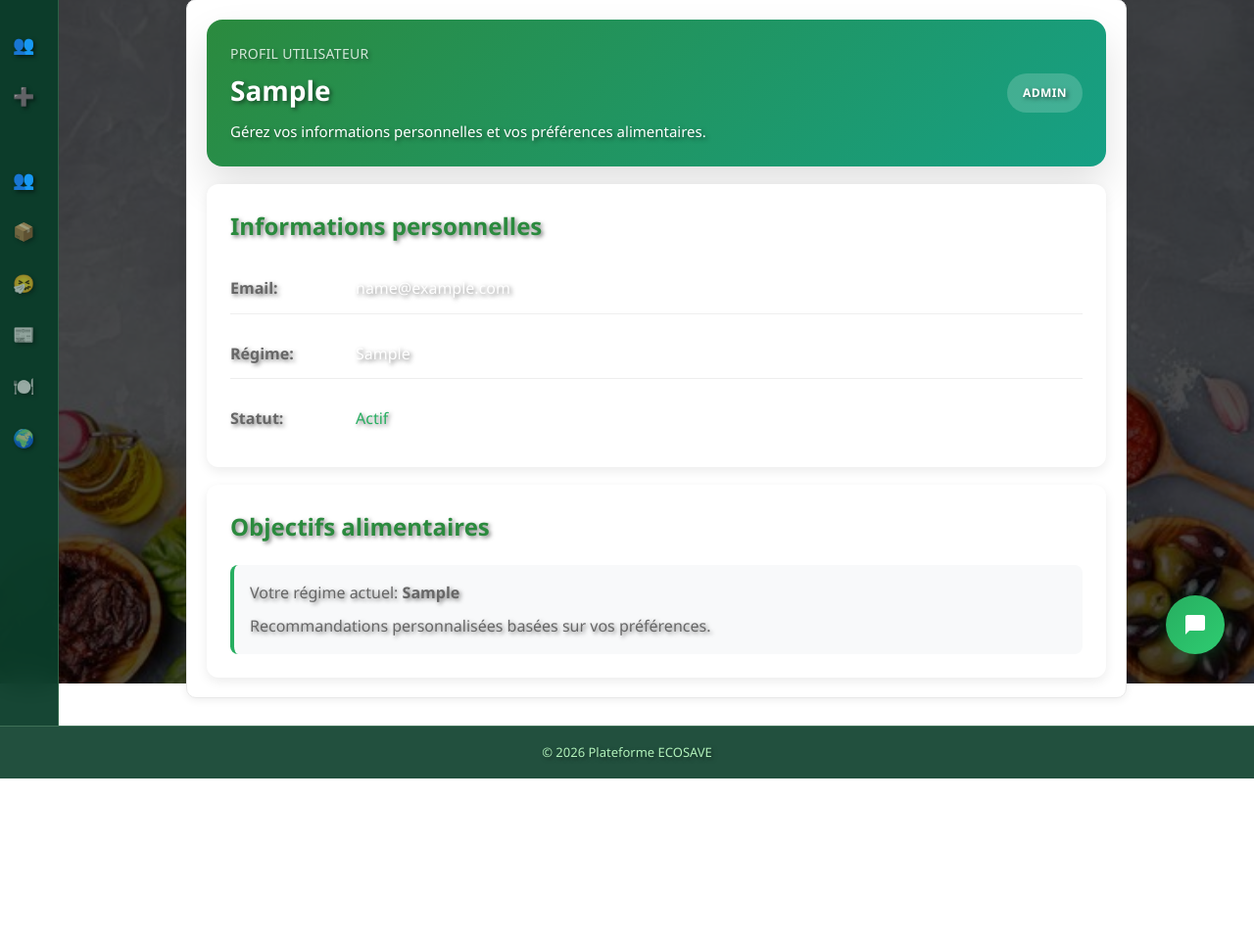
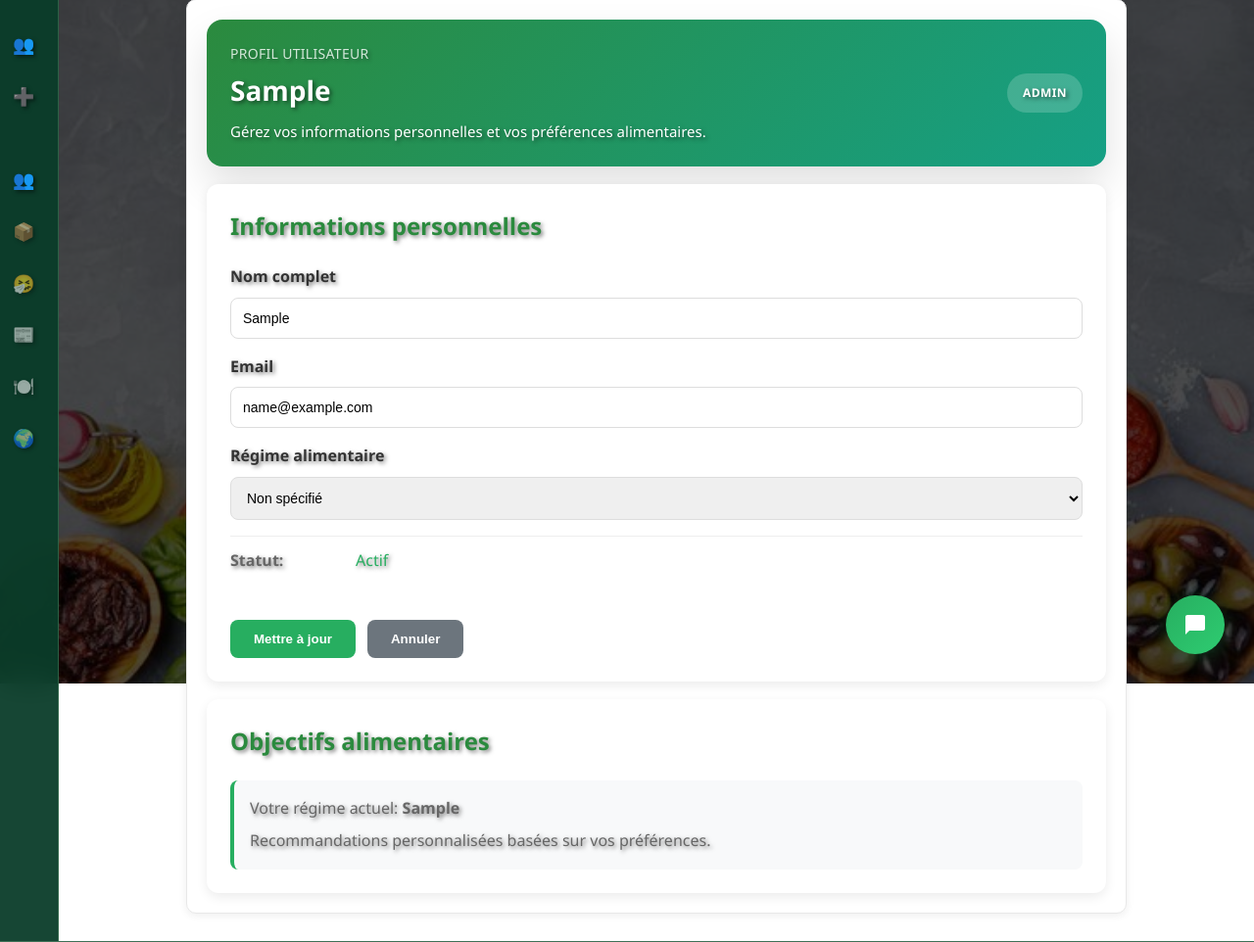
Before and after one commit to youssefchaabane/projet-web-les-visionnaires, a PHP site: page /view/profile.php in a window 1280 px wide. Shown: the part 102-1064 px from the top of the page at 98% size. Before the commit the page ends 897 px from the top, so only its background shows below. Run offline with PHP 8.4, Linux system fonts and the light colour scheme; the visitor is signed in with stand-in values (Sample User, id 1); tables that the repository leaves empty or names only in its code hold one stand-in row (values such as "Sample post").

Commit message:
des autres nouveaux modifications

```diff
--- a/view/profile.php
+++ b/view/profile.php
@@ -11,6 +11,44 @@ $user = $controller->recuperer($userId);
 if ($user === null) {
     header('Location: ' . app_base_from_script() . '/view/logout.php');
     exit;
+}
+
+// Traitement du formulaire de modification
+if ($_SERVER['REQUEST_METHOD'] === 'POST' && isset($_POST['update_profile'])) {
+    $nomPrenom = trim($_POST['nom_prenom'] ?? '');
+    $email = trim($_POST['email'] ?? '');
+    $regime = trim($_POST['regime'] ?? '');
+
+    $errors = [];
+
+    // Validation
+    if (empty($nomPrenom)) {
+        $errors[] = 'Le nom complet est obligatoire.';
+    }
+    if (empty($email)) {
+        $errors[] = 'L\'email est obligatoire.';
+    } elseif (!filter_var($email, FILTER_VALIDATE_EMAIL)) {
+        $errors[] = 'L\'email n\'est pas valide.';
+    }
+
+    if (empty($errors)) {
+        // Mise à jour des informations
+        $updateData = [
+            'nom_prenom' => $nomPrenom,
+            'email' => $email,
+            'regime' => $regime ?: null
+        ];
+
+        $success = $controller->mettreAJour($userId, $updateData);
+
+        if ($success) {
+            // Recharger les données utilisateur
+            $user = $controller->recuperer($userId);
+            $successMessage = 'Vos informations ont été mises à jour avec succès.';
+        } else {
+            $errorMessage = 'Une erreur est survenue lors de la mise à jour.';
+        }
+    }
 }
 
 $pageTitle = 'Mon profil ECOSAVE';
@@ -34,20 +72,68 @@ require __DIR__ . '/partials/header.php';
 
         <section style="background:#fff;padding:24px;border-radius:12px;box-shadow:0 4px 12px rgba(0,0,0,.08);">
             <h2 style="margin:0 0 20px;color:#2b8a3e;">Informations personnelles</h2>
-            <div style="display:grid;gap:16px;">
-                <div style="display:grid;grid-template-columns:120px 1fr;gap:8px;padding:12px 0;border-bottom:1px solid #eee;">
-                    <span style="font-weight:600;color:#666;">Email:</span>
-                    <span><?php echo htmlspecialchars($user['email'], ENT_QUOTES, 'UTF-8'); ?></span>
+
+            <?php if (!empty($errors)): ?>
+                <div style="background:#f8d7da;color:#721c24;padding:12px;border-radius:6px;margin-bottom:20px;border:1px solid #f5c6cb;">
+                    <?php foreach ($errors as $error): ?>
+                        <div style="margin-bottom:5px;"><?php echo htmlspecialchars($error, ENT_QUOTES, 'UTF-8'); ?></div>
+                    <?php endforeach; ?>
                 </div>
-                <div style="display:grid;grid-template-columns:120px 1fr;gap:8px;padding:12px 0;border-bottom:1px solid #eee;">
-                    <span style="font-weight:600;color:#666;">Régime:</span>
-                    <span><?php echo htmlspecialchars($user['regime'] ?? 'Non spécifié', ENT_QUOTES, 'UTF-8'); ?></span>
+            <?php endif; ?>
+
+            <?php if (!empty($successMessage)): ?>
+                <div style="background:#d4edda;color:#155724;padding:12px;border-radius:6px;margin-bottom:20px;border:1px solid #c3e6cb;">
+                    <?php echo htmlspecialchars($successMessage, ENT_QUOTES, 'UTF-8'); ?>
                 </div>
-                <div style="display:grid;grid-template-columns:120px 1fr;gap:8px;padding:12px 0;">
+            <?php endif; ?>
+
+            <?php if (!empty($errorMessage)): ?>
+                <div style="background:#f8d7da;color:#721c24;padding:12px;border-radius:6px;margin-bottom:20px;border:1px solid #f5c6cb;">
+                    <?php echo htmlspecialchars($errorMessage, ENT_QUOTES, 'UTF-8'); ?>
+                </div>
+            <?php endif; ?>
+            <form method="post" action="" style="display:grid;gap:16px;">
+                <div>
+                    <label style="display:block;margin-bottom:8px;font-weight:600;color:#333;">Nom complet</label>
+                    <input type="text" name="nom_prenom" value="<?php echo htmlspecialchars($user['nom_prenom'], ENT_QUOTES, 'UTF-8'); ?>"
+                           style="width:100%;padding:12px;border:1px solid #ddd;border-radius:8px;font-size:14px;">
+                </div>
+
+                <div>
+                    <label style="display:block;margin-bottom:8px;font-weight:600;color:#333;">Email</label>
+                    <input type="email" name="email" value="<?php echo htmlspecialchars($user['email'], ENT_QUOTES, 'UTF-8'); ?>"
+                           style="width:100%;padding:12px;border:1px solid #ddd;border-radius:8px;font-size:14px;">
+                </div>
+
+                <div>
+                    <label style="display:block;margin-bottom:8px;font-weight:600;color:#333;">Régime alimentaire</label>
+                    <select name="regime" style="width:100%;padding:12px;border:1px solid #ddd;border-radius:8px;font-size:14px;">
+                        <option value="">Non spécifié</option>
+                        <option value="végétarien" <?php echo ($user['regime'] ?? '') === 'végétarien' ? 'selected' : ''; ?>>Végétarien</option>
+                        <option value="végétalien" <?php echo ($user['regime'] ?? '') === 'végétalien' ? 'selected' : ''; ?>>Végétalien</option>
+                        <option value="sans gluten" <?php echo ($user['regime'] ?? '') === 'sans gluten' ? 'selected' : ''; ?>>Sans gluten</option>
+                        <option value="cétogène" <?php echo ($user['regime'] ?? '') === 'cétogène' ? 'selected' : ''; ?>>Cétogène</option>
+                        <option value="méditerranéen" <?php echo ($user['regime'] ?? '') === 'méditerranéen' ? 'selected' : ''; ?>>Méditerranéen</option>
+                        <option value="équilibré" <?php echo ($user['regime'] ?? '') === 'équilibré' ? 'selected' : ''; ?>>Équilibré</option>
+                    </select>
+                </div>
+
+                <div style="display:grid;grid-template-columns:120px 1fr;gap:8px;padding:12px 0;border-top:1px solid #eee;">
                     <span style="font-weight:600;color:#666;">Statut:</span>
                     <span style="color:<?php echo $user['est_actif'] ? '#27ae60' : '#e74c3c'; ?>;"><?php echo $user['est_actif'] ? 'Actif' : 'Inactif'; ?></span>
                 </div>
-            </div>
+
+                <div style="display:flex;gap:12px;margin-top:20px;">
+                    <button type="submit" name="update_profile"
+                            style="background:#27ae60;color:white;border:none;padding:12px 24px;border-radius:8px;font-weight:600;cursor:pointer;">
+                        Mettre à jour
+                    </button>
+                    <button type="button" onclick="window.location.href='user_home.php'"
+                            style="background:#6c757d;color:white;border:none;padding:12px 24px;border-radius:8px;font-weight:600;cursor:pointer;">
+                        Annuler
+                    </button>
+                </div>
+            </form>
         </section>
 
         <section style="background:#fff;padding:24px;border-radius:12px;box-shadow:0 4px 12px rgba(0,0,0,.08);">
```
